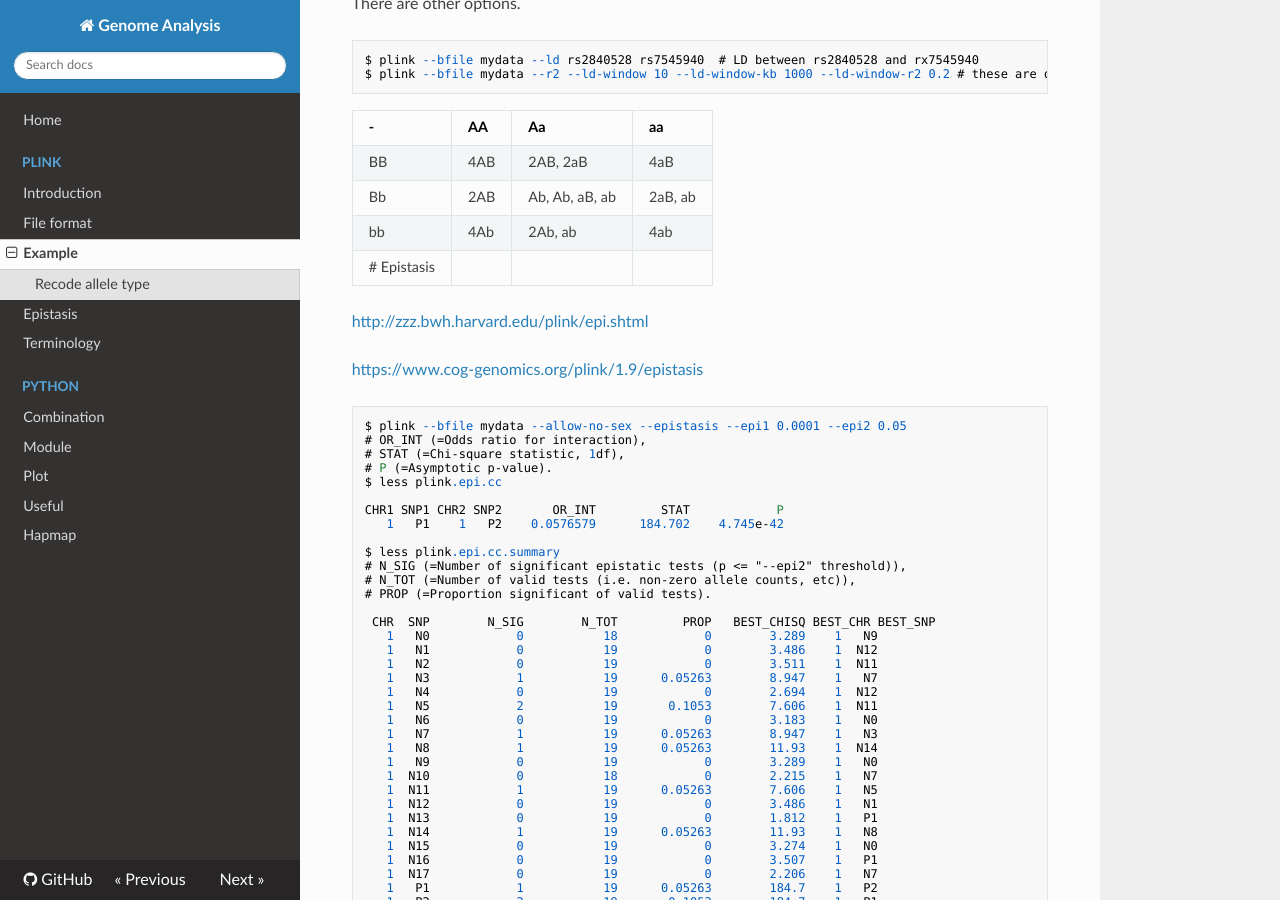
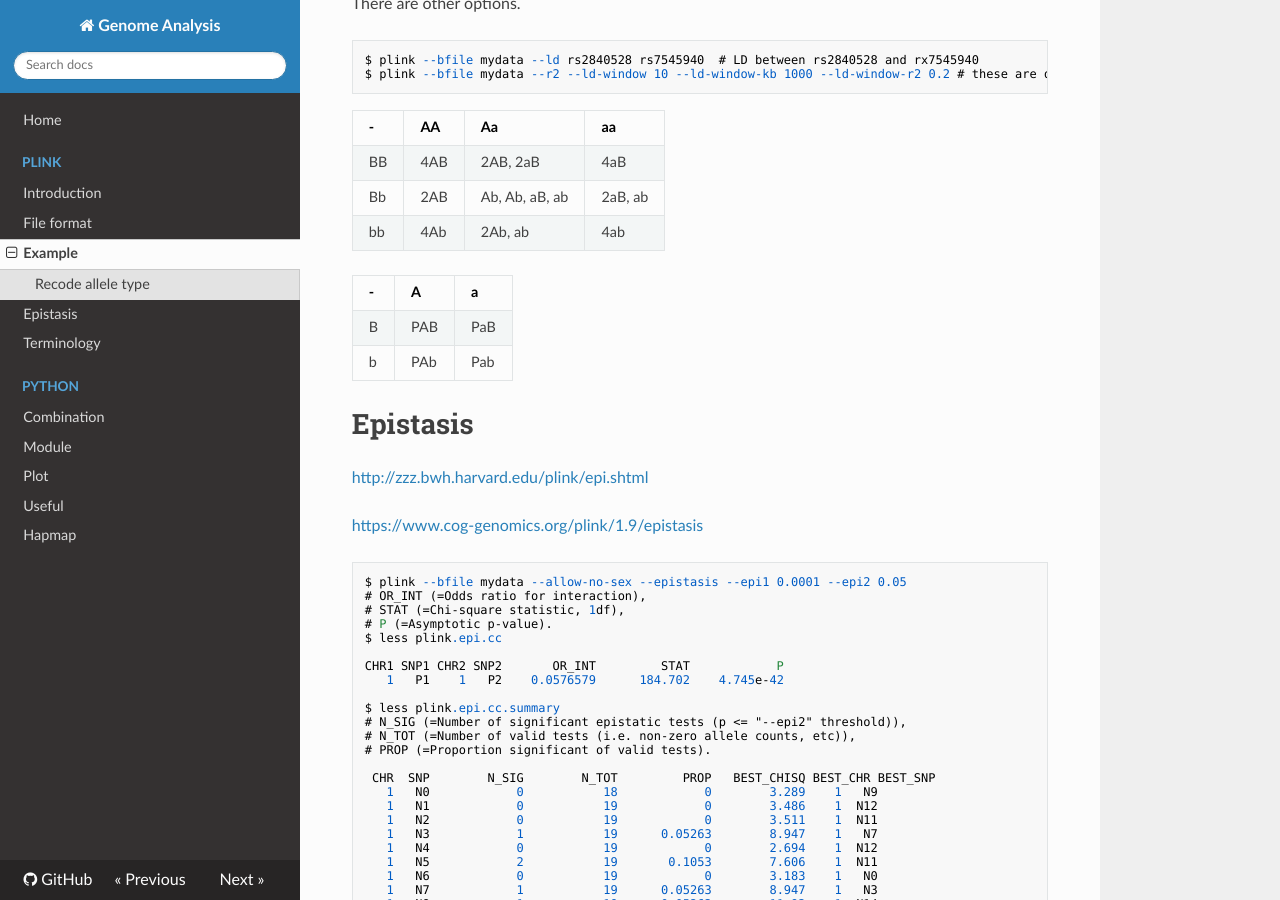
Before and after one commit to WonyoungCho/plink, an MkDocs documentation site: the page built from docs/plink_ex.md, in a window 1280 px wide and 900 px high, scrolled down 10897 px. Built offline with MkDocs 1.6.1, drawn with Linux system fonts in a browser that asks for light colours; nearby versions of some CDN libraries; old or Windows-style settings are respelled for this version of MkDocs.

Commit message:
Update plink_ex.md

```diff
--- a/docs/plink_ex.md
+++ b/docs/plink_ex.md
@@ -733,6 +733,12 @@
 BB|4AB | 2AB, 2aB | 4aB
 Bb|2AB | Ab, Ab, aB, ab| 2aB, ab
 bb|4Ab | 2Ab, ab| 4ab
+
+-|A|a
+-|-|-
+B|PAB|PaB
+b|PAb|Pab
+
 # Epistasis
 
 <http://zzz.bwh.harvard.edu/plink/epi.shtml>
```
